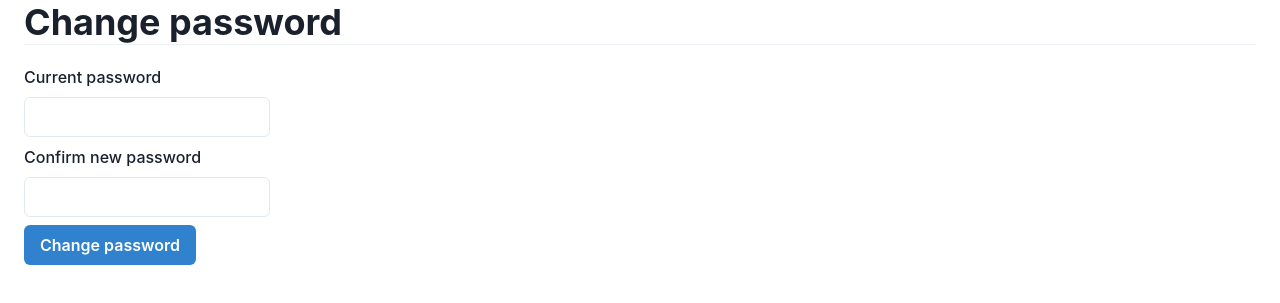
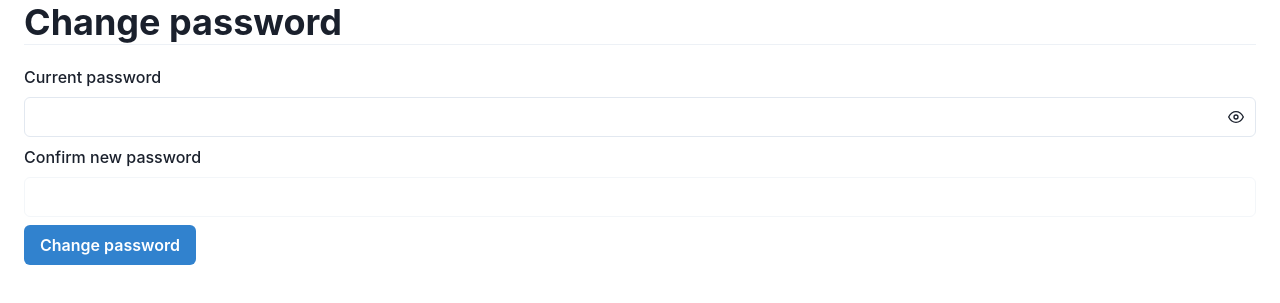
Before and after one commit to lucadibello/nextjs-customer-manager, a Next.js app: page /profile in a window 1280 px wide. Shown: the part 177-480 px from the top of the page. Built offline with nearby package versions, Linux system fonts and the light colour scheme.

Commit message:
Added validated password input

```diff
--- a/components/ChangePasswordForm.tsx
+++ b/components/ChangePasswordForm.tsx
@@ -1,5 +1,7 @@
 import { FormControl, FormLabel, Input, FormErrorMessage, Button } from "@chakra-ui/react"
-import { useForm } from "react-hook-form"
+import { useState } from "react"
+import { Controller, useForm } from "react-hook-form"
+import NewPasswordInput from "./NewPasswordInput"
 
 interface IChangePasswordFormProps {
   onSuccess: (_newPassword: string) => void,
@@ -13,33 +15,49 @@ interface ChangePasswordData {
 
 const ChangePasswordForm = ({ onSuccess, isLoading }: IChangePasswordFormProps) => {
 
+  const [valid, setValid] = useState<boolean>(false)
+
   // React hook form
   const {
     register,
     handleSubmit,
     formState: { errors, isSubmitting },
     watch,
-    reset
-  } = useForm<ChangePasswordData>()
+    reset,
+    control
+  } = useForm<ChangePasswordData>({
+    defaultValues: {
+      newPassword: "",
+    }
+  })
 
   const onSubmit = (data: ChangePasswordData) => {
-    // call onSuccess callback
     onSuccess(data.newPassword)
-
-    // reset form
     reset()
+    setValid(false)
   }
 
   return (
     <form onSubmit={handleSubmit(onSubmit)}>
       <FormControl isInvalid={!!errors.newPassword}>
         <FormLabel htmlFor="currentPassword">Current password</FormLabel>
-        <Input
-          id="newPassword"
-          type="password"
-          {...register("newPassword", {
-            required: "A new password is required",
-          })}
+        <Controller
+          name="newPassword"
+          control={control}
+          render={({ field: { value, onChange, onBlur } }) => (
+            <NewPasswordInput
+              id="newPassword"
+              onBlur={onBlur}
+              onChange={onChange}
+              value={value}
+              onValidityChange={(newValid) => {
+                // Update valid state if changed
+                if (valid !== newValid) {
+                  setValid(newValid)
+                }
+              }}
+            />
+          )}
         />
         <FormErrorMessage>
           {errors.newPassword && errors.newPassword.message}
@@ -55,13 +73,14 @@ const ChangePasswordForm = ({ onSuccess, isLoading }: IChangePasswordFormProps)
             required: "A confirm password is required",
             validate: (value) => value === watch("newPassword") || "The passwords do not match",
           })}
+          disabled={!valid}
         />
         <FormErrorMessage>
           {errors.confirmNewPassword && errors.confirmNewPassword.message}
         </FormErrorMessage>
       </FormControl>
 
-      <Button mt={2} type="submit" isLoading={isSubmitting || isLoading} colorScheme="blue">Change password</Button>
+      <Button mt={2} type="submit" isLoading={isSubmitting || isLoading} colorScheme="blue" disabled={!valid}>Change password</Button>
     </form>
   )
 }
--- /dev/null
+++ b/components/NewPasswordInput.tsx
@@ -0,0 +1,143 @@
+import { Box, HStack, Icon, IconButton, Input, InputGroup, InputRightElement, List } from "@chakra-ui/react"
+import { AnimatePresence, motion } from "framer-motion"
+import { useState } from "react"
+import { FiCheck, FiEye, FiEyeOff, FiXCircle } from "react-icons/fi"
+import { PasswordComplexityProfile, PasswordComplexityProfiles, validatePassword, ValidationResultState } from "../util/password"
+
+interface INewPasswordInputProps {
+  onChange?: (_event: React.ChangeEvent<HTMLInputElement>) => void
+  onBlur?: (_event: React.FocusEvent<HTMLInputElement>) => void
+  placeholder?: string
+  id: string
+  complexityProfile?: PasswordComplexityProfile
+  onValidityChange?: (_valid: boolean) => void
+  value: string
+}
+
+const NewPasswordInput = ({
+  placeholder,
+  onBlur,
+  id,
+  complexityProfile = PasswordComplexityProfiles.default,
+  onValidityChange,
+  value,
+  onChange
+}: INewPasswordInputProps) => {
+  const [validFeatures, setValidFeatures] = useState<string[]>([])
+  const [invalidFeatures, setInvalidFeatures] = useState<string[]>([])
+  const [valid, setValid] = useState<boolean>(false)
+  const [showPassword, setShowPassword] = useState<boolean>(false)
+  const [isDirty, setIsDirty] = useState<boolean>(false)
+
+  const clearList = () => {
+    setValidFeatures([])
+    setInvalidFeatures([])
+  }
+
+  const handleFeature = (value: ValidationResultState | undefined, message: string) => {
+    if (value === 'valid') {
+      setValidFeatures((prev) => [...prev, message])
+    } else if (value === 'invalid') {
+      setInvalidFeatures((prev) => [...prev, message])
+    }
+  }
+
+  const handlePasswordChange = (e: React.ChangeEvent<HTMLInputElement>) => {
+    // Validate password using the provided complexity profile
+    const report = validatePassword(e.target.value, complexityProfile)
+
+    // Generate the error / success messages based on password complexity report
+    handleFeature(report.satisfiesLength, `At least ${complexityProfile.minLength} characters`)
+    handleFeature(report.satisfiesMaxLength, `Maximum ${complexityProfile.maxLength} characters`)
+    handleFeature(report.satisfiesMinLowerCase, `At least ${complexityProfile.minLowerCase} lowercase characters`)
+    handleFeature(report.satisfiesMinUpperCase, `At least ${complexityProfile.minUpperCase} uppercase characters`)
+    handleFeature(report.satisfiesMinNumbers, `At least ${complexityProfile.minNumbers} numbers`)
+    handleFeature(report.satisfiesMinSymbols, `At least ${complexityProfile.minSymbols} symbols`)
+
+    // Trigger the validity change callback if the password validity has changed
+    setValid(report.valid)
+    onValidityChange && onValidityChange(report.valid)
+
+    // Trigger on change event callback
+    onChange && onChange(e)
+  }
+
+  return (
+    <Box>
+      <InputGroup>
+        <Input
+          type={showPassword ? 'text' : 'password'}
+          isInvalid={isDirty && !valid}
+          id={id}
+          onChange={(e) => {
+            clearList()
+
+            // Set the dirty flag if false
+            if (!isDirty)
+              setIsDirty(true)
+
+            // Handle password change
+            handlePasswordChange(e)
+          }}
+          value={value}
+          onBlur={(e) => {
+            // Trigger on blur callback
+            onBlur && onBlur(e)
+
+            // Hide the list
+            clearList()
+          }}
+          onFocus={() => {
+            // Show the list
+            if (value) {
+              handlePasswordChange({ target: { value } } as React.ChangeEvent<HTMLInputElement>)
+            } else {
+              handlePasswordChange({ target: { value: "" } } as React.ChangeEvent<HTMLInputElement>)
+            }
+          }}
+          placeholder={placeholder}
+        />
+        <InputRightElement>
+          <IconButton
+            aria-label="Show password"
+            icon={showPassword ? <FiEyeOff /> : <FiEye />}
+            onClick={() => setShowPassword(!showPassword)}
+            variant="ghost"
+          />
+        </InputRightElement>
+      </InputGroup>
+      <List>
+        <AnimatePresence>
+          {validFeatures.length > 0 &&
+            validFeatures.map((feature, index) => (
+              <HStack
+                key={index}
+                as={motion.div}
+                initial={{ opacity: 0.5 }}
+                animate={{ opacity: 1 }}
+              >
+                <Icon name="check" as={FiCheck} color="green.500" />
+                <li>{feature}</li>
+              </HStack>
+            ))
+          }
+        </AnimatePresence>
+        <AnimatePresence>
+          {invalidFeatures.length > 0 && invalidFeatures.map((feature, index) => (
+            <HStack
+              key={index}
+              as={motion.div}
+              initial={{ opacity: 0.5 }}
+              animate={{ opacity: 1 }}
+            >
+              <Icon name="check" as={FiXCircle} color="red.500" />
+              <li key={index}>{feature}</li>
+            </HStack>
+          ))}
+        </AnimatePresence>
+      </List>
+    </Box>
+  )
+}
+
+export default NewPasswordInput
--- a/pages/profile/index.tsx
+++ b/pages/profile/index.tsx
@@ -219,7 +219,7 @@ const ProfilePage = () => {
         <Divider mb={5} />
 
         {/* Two fields, one to confirm the current password, and one to insert the new password */}
-        <Box maxWidth={"20%"}>
+        <Box minWidth={"50%"}>
           <ChangePasswordForm
             isLoading={isPending}
             onSuccess={(newPassword: string) => {
--- /dev/null
+++ b/util/password.ts
@@ -0,0 +1,135 @@
+export interface PasswordComplexityProfile {
+  minLength: number
+  maxLength: number
+  minLowerCase: number
+  minUpperCase: number
+  minNumbers: number
+  minSymbols: number // !@#$%^&*()_+-=[]{}|;':",./<>?
+}
+
+export type ValidationResultState = 'valid' | 'invalid' | 'disabled'
+
+export interface ValidationResult {
+  valid: boolean
+
+  satisfiesLength?: ValidationResultState
+  satisfiesMaxLength?: ValidationResultState
+  satisfiesMinLowerCase?: ValidationResultState
+  satisfiesMinUpperCase?: ValidationResultState
+  satisfiesMinNumbers?: ValidationResultState
+  satisfiesMinSymbols?: ValidationResultState
+}
+
+export const validatePassword = (
+  value: string,
+  complexity: PasswordComplexityProfile
+): ValidationResult => {
+  // Utility arrow function
+  const checkIfDisabled = (value: number): ValidationResultState => {
+    return value === 0 ? 'disabled' : 'invalid'
+  }
+
+  // Validate password features and, if valid/invalid, fill a report object
+  const report: ValidationResult = {
+    valid: false,
+    satisfiesLength: checkIfDisabled(complexity.minLength),
+    satisfiesMaxLength: checkIfDisabled(complexity.maxLength),
+    satisfiesMinLowerCase: checkIfDisabled(complexity.minLowerCase),
+    satisfiesMinUpperCase: checkIfDisabled(complexity.minUpperCase),
+    satisfiesMinNumbers: checkIfDisabled(complexity.minNumbers),
+    satisfiesMinSymbols: checkIfDisabled(complexity.minSymbols),
+  }
+
+  // For each not disabled feature, check if it is valid
+  if (report.satisfiesLength !== 'disabled') {
+    report.satisfiesLength =
+      value.length >= complexity.minLength ? 'valid' : 'invalid'
+  }
+
+  if (report.satisfiesMaxLength !== 'disabled') {
+    report.satisfiesMaxLength =
+      value.length <= complexity.maxLength ? 'valid' : 'invalid'
+  }
+
+  if (report.satisfiesMinLowerCase !== 'disabled') {
+    report.satisfiesMinLowerCase =
+      value.replace(/[^a-z]/g, '').length >= complexity.minLowerCase
+        ? 'valid'
+        : 'invalid'
+  }
+
+  if (report.satisfiesMinUpperCase !== 'disabled') {
+    report.satisfiesMinUpperCase =
+      value.replace(/[^A-Z]/g, '').length >= complexity.minUpperCase
+        ? 'valid'
+        : 'invalid'
+  }
+
+  if (report.satisfiesMinNumbers !== 'disabled') {
+    report.satisfiesMinNumbers =
+      value.replace(/[^0-9]/g, '').length >= complexity.minNumbers
+        ? 'valid'
+        : 'invalid'
+  }
+
+  if (report.satisfiesMinSymbols !== 'disabled') {
+    report.satisfiesMinSymbols =
+      value.replace(/[^!@#$%^&*()_+-=[]{}|;':",.\/<>?]/g, '').length >=
+      complexity.minSymbols
+        ? 'valid'
+        : 'invalid'
+  }
+
+  // If all features are valid, return true
+  if (
+    report.satisfiesLength === 'valid' &&
+    report.satisfiesMaxLength === 'valid' &&
+    report.satisfiesMinLowerCase === 'valid' &&
+    report.satisfiesMinUpperCase === 'valid' &&
+    report.satisfiesMinNumbers === 'valid' &&
+    report.satisfiesMinSymbols === 'valid'
+  ) {
+    report.valid = true
+  }
+
+  // Return the report
+  return report
+}
+
+// Build some pre-defined password complexity profiles
+export const PasswordComplexityProfiles: Record<
+  'default' | 'strong' | 'weak',
+  PasswordComplexityProfile
+> = {
+  // Minimum 8 characters, no maximum length
+  // At least 1 lowercase letter, 1 uppercase letter, 1 number, 1 symbol
+  default: {
+    minLength: 8,
+    maxLength: 14,
+    minLowerCase: 1,
+    minUpperCase: 1,
+    minNumbers: 1,
+    minSymbols: 1,
+  },
+  // Minimum 12 characters, no maximum length
+  // At least 1 lowercase letter, 1 uppercase letter, 1 number, 1 symbol
+  strong: {
+    minLength: 12,
+    maxLength: 14,
+    minLowerCase: 1,
+    minUpperCase: 1,
+    minNumbers: 1,
+    minSymbols: 1,
+  },
+
+  // Minimum 6 characters, no maximum length
+  // At least 1 lowercase letter, 1 uppercase letter, 1 number, 1 symbol
+  weak: {
+    minLength: 6,
+    maxLength: 14,
+    minLowerCase: 1,
+    minUpperCase: 1,
+    minNumbers: 1,
+    minSymbols: 1,
+  },
+}
```
